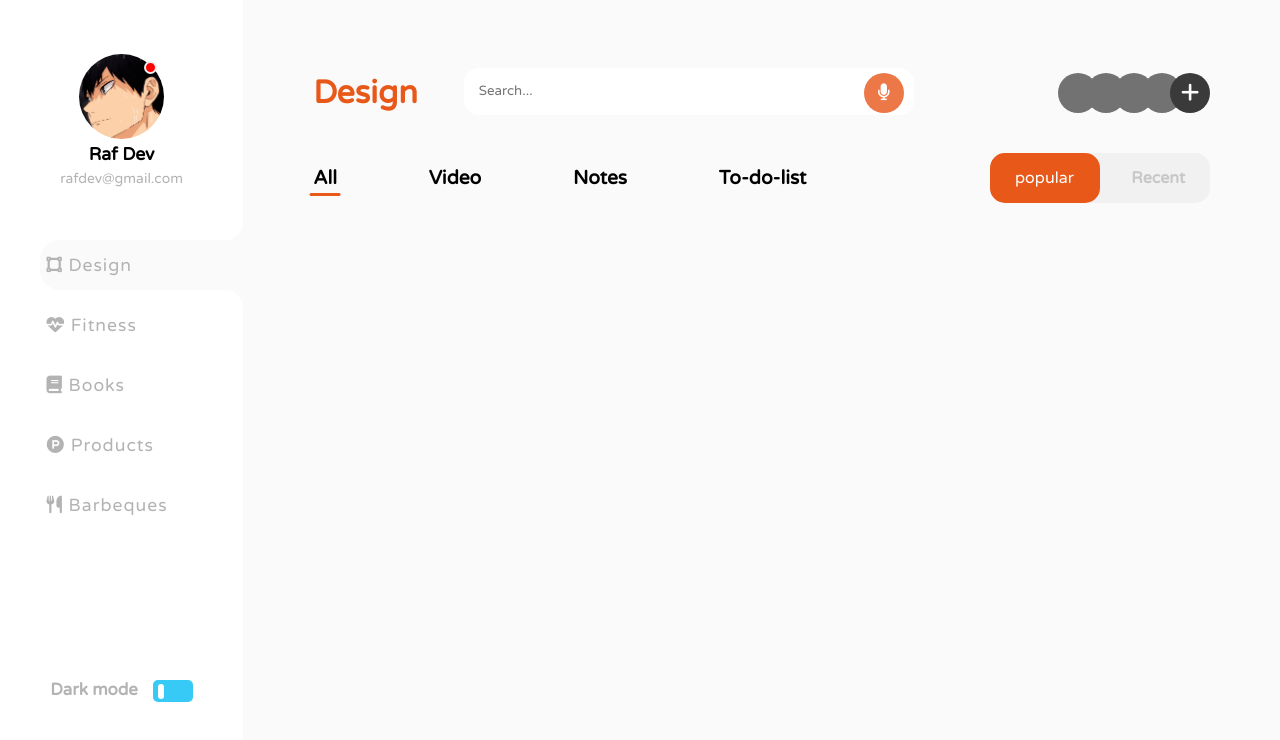
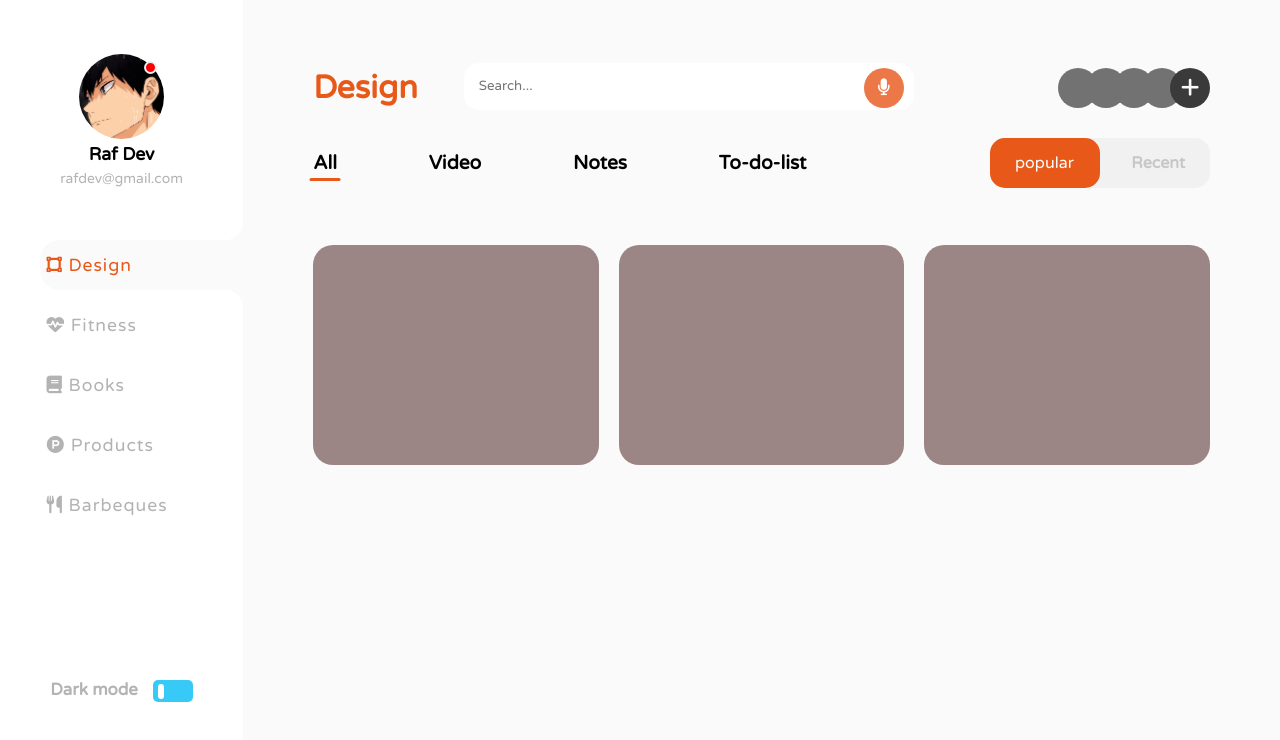
Before and after one commit to 99Rafick/Marketing-Agency-Dashboard, a plain HTML site: page index.html in a window 1280 px wide. Both pictures are taken after a click on the item "Design". Drawn offline with Linux system fonts and the light colour scheme.

Commit message:
animation de transition marche mais pas à tout moment

```diff
--- a/assets/css/style.css
+++ b/assets/css/style.css
@@ -32,6 +32,21 @@
 }
 
 
+/* Works on Chrome, Edge, and Safari */
+*::-webkit-scrollbar {
+    width: 2px;
+}
+
+*::-webkit-scrollbar-track {
+    background: transparent;
+}
+
+*::-webkit-scrollbar-thumb {
+    background-color: transparent;
+    border-radius: 20px;
+}
+
+
 li{
     list-style: none;
 }
@@ -47,7 +62,8 @@ body{
     width: 100%;
     height: 100vh;
     overflow: hidden;
-    background-color: var(--bg-theme);
+    background: var(--bg-theme);
+    transition: 0.3s;
 }
 
 body .container{
@@ -134,7 +150,7 @@ body .container aside{
     border-top-left-radius: 20px;
     background-color: var(--bg-theme);
     z-index: 1;
-    transition:  transform 0.2s;
+    transition:  transform 0.5s;
 }
 
 .container aside .aside-nav .glisse::before{
@@ -246,7 +262,7 @@ body .container aside{
     display: flex;
     justify-content: space-between;
     align-items: center;
-    height: 85px;
+    height: 75px;
 }
 
 
@@ -386,7 +402,6 @@ body .container aside{
     color: rgb(199, 199, 199);
 }
 
-
 .container main .hero-navigation .filter.clicked span:nth-child(2){
     color: white;
     font-weight: 200;
@@ -409,3 +424,77 @@ body .container aside{
 .container main .hero-navigation .filter.clicked::before{
     transform: translateX(100%);
 }
+
+
+
+.container main .main-content{
+    position: relative;
+    height: 65vh;
+    padding-top: 45px;
+    overflow: auto;
+}
+
+.container main .main-content .section{
+    position: absolute;
+    width: 100%;
+    height: max-content;
+    display: grid;
+    grid-template-columns: repeat(3, 1fr);
+    grid-template-rows: 1fr 1fr;
+    gap: 20px;
+    overflow-y: auto;
+    opacity: 0;
+}
+
+.container main .main-content .section.active,
+.container main .main-content .section.inactive{
+    opacity: 1;
+
+}
+
+
+.container main .main-content .section .content-child{
+    transition:  0.3s ease-in;
+    transform-style: preserve-3d;
+
+}
+
+.container main .main-content .section.inactive .content-child{
+    transform: rotateX(0) rotateY(-72deg);
+    opacity: 0;
+}
+
+
+.container main .main-content .section.active .content-child{
+    transition-delay: 0.5s;
+    transform: rotateX(0) rotateY(0deg);
+    opacity: 1;
+}
+
+
+/* @keyframes animate {
+    0%{
+        transform: rotateX(0) rotateY(-72deg);
+        opacity: 0.1;
+    }
+
+    0%{
+        transform: rotateX(0) rotateY(0deg);
+        opacity: 1;
+    }
+} */
+
+
+
+
+.container main .main-content .section .content-child{
+    background-color: rgba(53, 53, 53, 0.171);
+    backdrop-filter: blur(10px);
+    border-radius: 20px;
+    height: 220px;
+}
+
+
+.container main .main-content .section:nth-child(1) .content-child{
+    background-color: rgba(82, 41, 41, 0.562);
+}
--- a/assets/js/app.js
+++ b/assets/js/app.js
@@ -26,6 +26,7 @@ let filter = Selector('.filter');
 let navLinks = SelectorAll('.aside-nav ul li')
 let glisse = Selector('.glisse')
 let body = Selector('body')
+let Sections = SelectorAll('.main-content .section')
 
 
 AddClicked(filter);
@@ -41,10 +42,23 @@ navLinks.forEach((element, k) => {
     element.addEventListener('click', (e) => {
         let step = k
         glisse.style.transform = `translateY(${(step * 60)}px)`
-        console.log(step);
-        element.classList.add('active');
+
         let parent = element.parentNode.querySelector('.active')
         parent.classList.remove('active');
+        element.classList.add('active');
+
+
+
+
+        let section = Sections[k].parentNode.querySelector('.active');
+        section.classList.remove('active');
+        let inactive = Sections[k].parentNode.querySelector('.inactive');
+        if(inactive != null){
+            inactive.classList.remove('inactive');
+        }
+        section.classList.add('inactive');
+
+        Sections[k].classList.add('active')
 
     })
 });
--- a/index.html
+++ b/index.html
@@ -95,8 +95,38 @@
             </div>
 
             <div class="main-content">
+                <div class="section active" id="design">
+                    <div class="content-child"></div>
+                    <div class="content-child"></div>
+                    <div class="content-child"></div>
 
+                </div>
 
+                <div class="section" id="design">
+                    <div class="content-child">
+                        <h1>Raf</h1>
+                    </div>
+                </div>
+
+                <div class="section" id="design">
+                    <div class="content-child">
+                        <h1>Dev</h1>
+                    </div>
+                    <div class="content-child"></div>
+                </div>
+
+                <div class="section" id="design">
+                    <div class="content-child"></div>
+                    <div class="content-child"></div>
+                    <div class="content-child"></div>
+                </div>
+
+                <div class="section" id="design">
+                    <div class="content-child"></div>
+                    <div class="content-child"></div>
+                    <div class="content-child"></div>
+                    <div class="content-child"></div>
+                </div>
             </div>
         </main>
 
```
